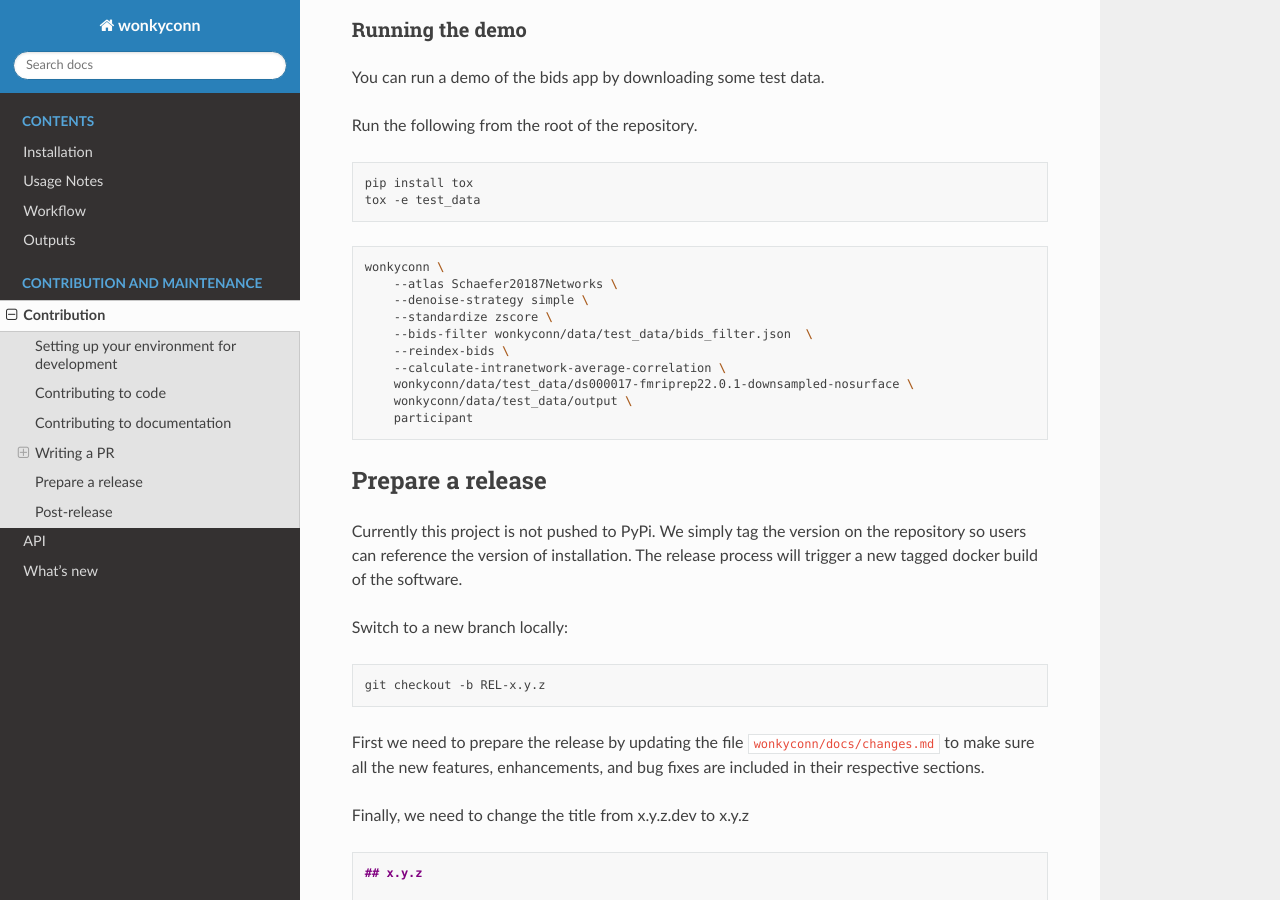
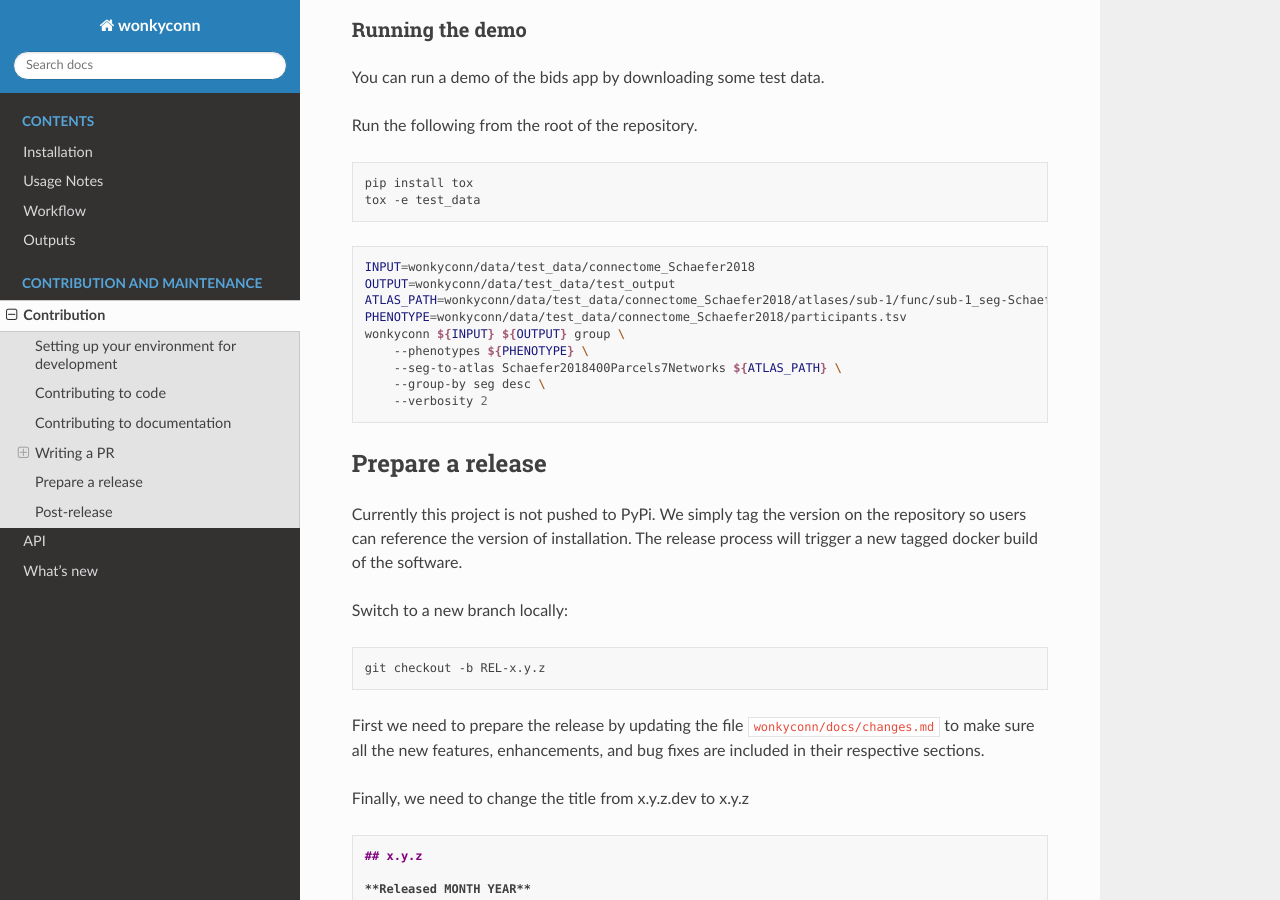
Before and after one commit to SIMEXP/wonkyconn, a Sphinx documentation site: the page built from docs/source/contributing.md, in a window 1280 px wide and 900 px high, scrolled down 2752 px. Built offline with Sphinx 7.4.7 and the Read the Docs theme 3.1.0, drawn with Linux system fonts in a browser that asks for light colours; some of the changed text lies outside the part shown.

Commit message:
DOCS fully copy-paste-able instructions

````diff
--- a/docs/source/contributing.md
+++ b/docs/source/contributing.md
@@ -2,7 +2,7 @@
 
 ## Setting up your environment for development
 
-1. Fork the repository from github and clone your fork locally
+1. Fork the repository from github and clone your fork locally (see [here](https://docs.github.com/en/authentication/connecting-to-github-with-ssh/adding-a-new-ssh-key-to-your-github-account) to setup your ssh key):
 
 ```bash
 git clone git@github.com:<your_username>/wonkyconn.git
@@ -21,18 +21,18 @@
 pip install -e .[dev]
 ```
 
-4. Install pre-commit hooks to run all the checks before each commit.
-
-```bash
-pre-commit install
-```
-
-5. Install the data required for testing from zenodo
+4.. Install the data required for testing from zenodo
 
 This can be done using tox by running:
 
 ```bash
 tox -e test_data
+```
+
+6. Install pre-commit hooks to run all the checks before each commit.
+
+```bash
+pre-commit install
 ```
 
 ## Contributing to code
@@ -127,16 +127,15 @@
 ```
 
 ```bash
-wonkyconn \
-    --atlas Schaefer20187Networks \
-    --denoise-strategy simple \
-    --standardize zscore \
-    --bids-filter wonkyconn/data/test_data/bids_filter.json  \
-    --reindex-bids \
-    --calculate-intranetwork-average-correlation \
-    wonkyconn/data/test_data/ds000017-fmriprep22.0.1-downsampled-nosurface \
-    wonkyconn/data/test_data/output \
-    participant
+INPUT=wonkyconn/data/test_data/connectome_Schaefer2018
+OUTPUT=wonkyconn/data/test_data/test_output
+ATLAS_PATH=wonkyconn/data/test_data/connectome_Schaefer2018/atlases/sub-1/func/sub-1_seg-Schaefer2018400Parcels7Networks_dseg.nii.gz
+PHENOTYPE=wonkyconn/data/test_data/connectome_Schaefer2018/participants.tsv
+wonkyconn ${INPUT} ${OUTPUT} group \
+    --phenotypes ${PHENOTYPE} \
+    --seg-to-atlas Schaefer2018400Parcels7Networks ${ATLAS_PATH} \
+    --group-by seg desc \
+    --verbosity 2
 ```
 
 ## Prepare a release
````
Also changed, not shown: docs/source/changes.md (+1 -1 lines), 2 other files.
